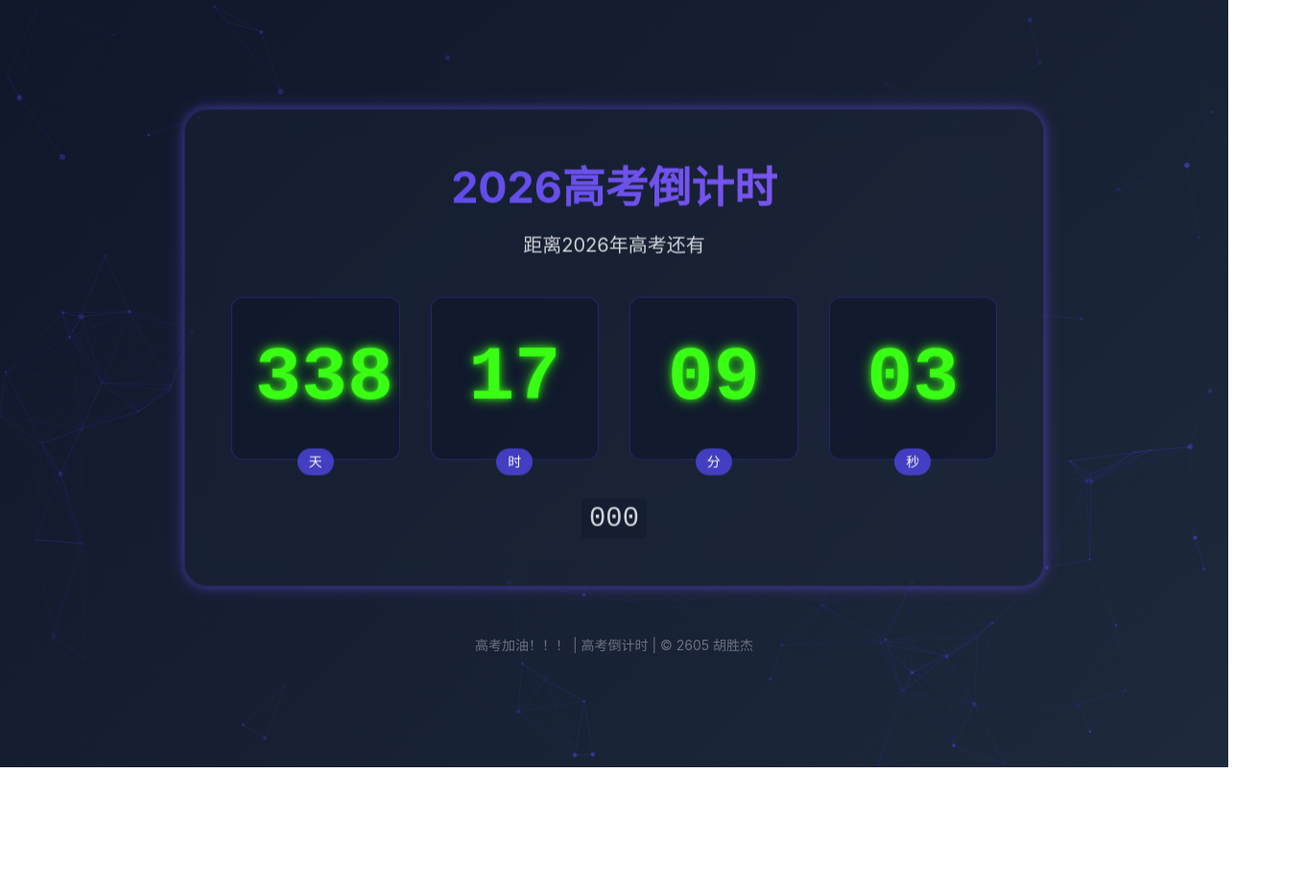
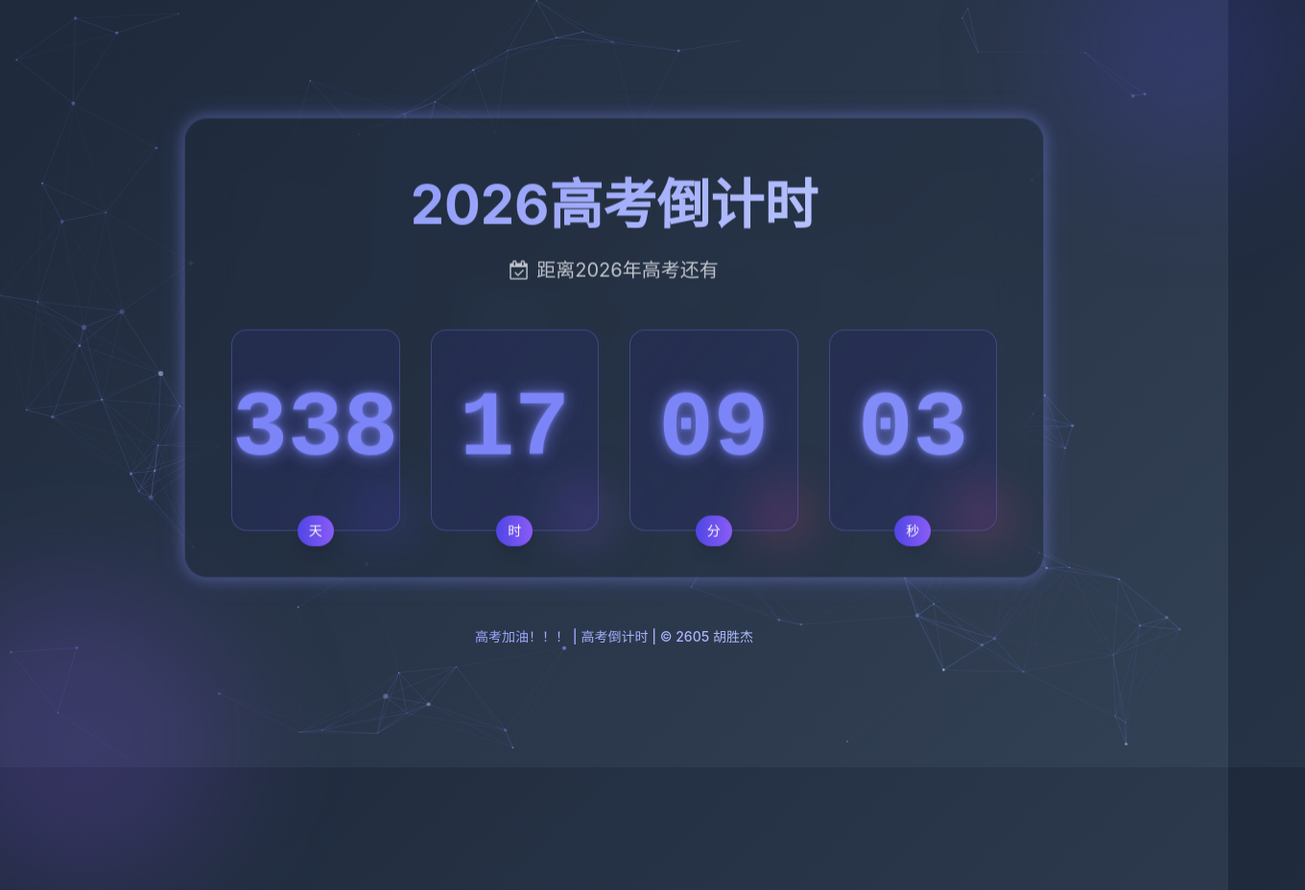
Before and after one commit to Hu-868/CTG-2026, a plain HTML site: page index.html in a window 1280 px wide. Shown: the whole page at 96% size, 1360 px wide, since content can reach past the window. Before the commit the page ends 800 px from the top, so only its background shows below. Drawn offline with nearby package versions, Linux system fonts and the light colour scheme; animation ran at ten frames a second; a web font is replaced by a local one.

Commit message:
Update index.html

```diff
--- a/index.html
+++ b/index.html
@@ -2,7 +2,7 @@
 <html lang="zh-CN">
 <head>
   <meta charset="UTF-8">
-  <meta name="viewport" content="width=device-width, initial-scale=1.0">
+  <meta name="viewport" content="width=device-width, initial-scale=1.0, maximum-scale=1.0, user-scalable=no">
   <title>2026高考倒计时</title>
   <script src="https://cdn.tailwindcss.com"></script>
   <link href="https://cdn.jsdelivr.net/npm/font-awesome@4.7.0/css/font-awesome.min.css" rel="stylesheet">
@@ -11,12 +11,12 @@
       theme: {
         extend: {
           colors: {
-            primary: '#4F46E5',
-            secondary: '#8B5CF6',
-            accent: '#EC4899',
-            dark: '#0F172A',
-            light: '#F8FAFC',
-            neon: '#39FF14',
+            primary: '#4F46E5',    // 靛蓝色主色调
+            secondary: '#8B5CF6',  // 紫色辅助色
+            accent: '#EC4899',     // 粉色强调色
+            dark: '#1E293B',       // 深色背景
+            light: '#F9FAFB',      // 浅色文本
+            glow: '#818CF8',       // 发光效果颜色
           },
           fontFamily: {
             digital: ['Digital-7', 'monospace'],
@@ -29,44 +29,66 @@
   <style type="text/tailwindcss">
     @layer utilities {
       .text-shadow {
-        text-shadow: 0 0 10px rgba(79, 70, 229, 0.8);
+        text-shadow: 0 0 15px rgba(129, 140, 248, 0.8);
       }
-      .text-shadow-neon {
-        text-shadow: 0 0 5px rgba(57, 255, 20, 0.5), 0 0 10px rgba(57, 255, 20, 0.5), 0 0 15px rgba(57, 255, 20, 0.5);
+      .text-shadow-glow {
+        text-shadow: 0 0 5px rgba(129, 140, 248, 0.7),
+                     0 0 15px rgba(129, 140, 248, 0.5),
+                     0 0 25px rgba(129, 140, 248, 0.3);
       }
       .bg-gradient-tech {
-        background: linear-gradient(135deg, #0F172A 0%, #1E293B 100%);
+        background: linear-gradient(135deg, #1E293B 0%, #334155 100%);
       }
       .glass-effect {
-        background: rgba(30, 41, 59, 0.3);
-        backdrop-filter: blur(15px);
-        border: 1px solid rgba(79, 70, 229, 0.2);
+        background: rgba(30, 41, 59, 0.25);
+        backdrop-filter: blur(24px);
+        border: 1px solid rgba(129, 140, 248, 0.2);
+        transition: all 0.3s ease;
+      }
+      .glass-effect:hover {
+        backdrop-filter: blur(32px);
+        border: 1px solid rgba(129, 140, 248, 0.4);
       }
       .animate-pulse-slow {
-        animation: pulse 3s cubic-bezier(0.4, 0, 0.6, 1) infinite;
+        animation: pulse 4s cubic-bezier(0.4, 0, 0.6, 1) infinite;
       }
       .animate-float {
         animation: float 6s ease-in-out infinite;
       }
       .card-hover {
-        transition: all 0.3s ease;
+        transition: all 0.3s cubic-bezier(0.25, 0.46, 0.45, 0.94);
       }
       .card-hover:hover {
-        transform: translateY(-5px);
-        box-shadow: 0 15px 30px rgba(0, 0, 0, 0.3);
+        transform: translateY(-8px) scale(1.01);
+        box-shadow: 0 20px 25px -5px rgba(0, 0, 0, 0.3), 0 10px 10px -5px rgba(0, 0, 0, 0.1);
       }
       .digit-transition {
         transition: all 0.3s cubic-bezier(0.175, 0.885, 0.32, 1.275);
       }
       .glow-border {
-        box-shadow: 0 0 10px rgba(79, 70, 229, 0.5), 0 0 20px rgba(139, 92, 246, 0.3);
+        box-shadow: 0 0 15px rgba(129, 140, 248, 0.4),
+                    0 0 30px rgba(129, 140, 248, 0.2);
+      }
+      .mobile-friendly {
+        touch-action: manipulation;
+      }
+      .gradient-text {
+        background-clip: text;
+        -webkit-background-clip: text;
+        color: transparent;
+        background-image: linear-gradient(135deg, #818CF8, #C7D2FE);
+      }
+      .digit-container {
+        display: flex;
+        justify-content: center;
+        align-items: center;
+        min-height: 120px; /* 根据需要调整 */
       }
     }
 
     @keyframes float {
-      0% { transform: translateY(0px); }
+      0%, 100% { transform: translateY(0px); }
       50% { transform: translateY(-15px); }
-      100% { transform: translateY(0px); }
     }
 
     @keyframes pulse-number {
@@ -89,31 +111,41 @@
     }
   </style>
 </head>
-<body class="font-inter bg-gradient-tech min-h-screen text-light overflow-x-hidden flex items-center justify-center p-4">
+<body class="font-inter bg-gradient-tech min-h-screen text-light overflow-x-hidden flex items-center justify-center p-4 md:p-8 mobile-friendly">
   <!-- 粒子背景容器 -->
   <div id="particles-js" class="fixed inset-0 z-0"></div>
 
+  <!-- 装饰元素 -->
+  <div class="absolute -top-20 -right-20 w-64 h-64 bg-primary/20 rounded-full blur-3xl animate-pulse-slow"></div>
+  <div class="absolute -bottom-32 -left-20 w-80 h-80 bg-secondary/20 rounded-full blur-3xl animate-pulse-slow" style="animation-delay: 2s;"></div>
+
   <div class="relative z-10 w-full max-w-4xl">
     <!-- 倒计时主容器 -->
-    <div class="glass-effect rounded-3xl p-6 md:p-12 card-hover glow-border animate-float">
-      <header class="text-center mb-10">
-        <h1 class="text-[clamp(1.8rem,4vw,2.8rem)] font-bold bg-clip-text text-transparent bg-gradient-to-r from-primary to-secondary text-shadow-lg mb-3">
+    <div class="glass-effect rounded-3xl p-4 sm:p-8 md:p-12 card-hover glow-border animate-float">
+      <header class="text-center mb-8 sm:mb-12">
+        <h1 class="text-[clamp(1.8rem,6vw,3.5rem)] font-bold gradient-text text-shadow-lg mb-3">
           2026高考倒计时
         </h1>
-        <p class="text-lg md:text-xl text-gray-300">
-          距离2026年高考还有
+        <p class="text-base sm:text-lg md:text-xl text-gray-300 opacity-90">
+          <i class="fa fa-calendar-check-o mr-2"></i>距离2026年高考还有
         </p>
       </header>
 
       <!-- 倒计时卡片 -->
-      <div id="countdown" class="grid grid-cols-2 md:grid-cols-4 gap-4 md:gap-8">
+      <div id="countdown" class="grid grid-cols-2 md:grid-cols-4 gap-4 sm:gap-6 md:gap-8">
         <!-- 天数 -->
         <div class="text-center">
           <div class="relative">
-            <div class="bg-dark/60 rounded-xl p-4 md:p-6 border border-primary/30">
-              <div id="days" class="text-[clamp(2.5rem,8vw,5rem)] font-bold font-digital text-neon text-shadow-neon digit-transition">00</div>
+            <div class="bg-gradient-to-br from-dark/60 to-dark/30 rounded-2xl p-4 sm:p-6 md:p-8 border border-glow/30 overflow-hidden">
+              <!-- 装饰性背景 -->
+              <div class="absolute top-0 left-0 w-full h-full bg-primary/10 rounded-2xl"></div>
+              <div class="absolute -bottom-4 -right-4 w-16 h-16 bg-primary/20 rounded-full blur-xl"></div>
+
+              <div class="digit-container"> <!-- 添加这个容器 -->
+                <div id="days" class="text-[clamp(2.5rem,10vw,6rem)] font-bold font-digital text-glow text-shadow-glow digit-transition">00</div>
+              </div>
             </div>
-            <div class="absolute -bottom-4 left-1/2 transform -translate-x-1/2 bg-primary/80 text-xs md:text-sm px-3 py-1 rounded-full">
+            <div class="absolute -bottom-4 left-1/2 transform -translate-x-1/2 bg-gradient-to-r from-primary to-secondary text-xs sm:text-sm px-3 py-1.5 rounded-full shadow-lg">
               天
             </div>
           </div>
@@ -122,10 +154,16 @@
         <!-- 小时 -->
         <div class="text-center">
           <div class="relative">
-            <div class="bg-dark/60 rounded-xl p-4 md:p-6 border border-primary/30">
-              <div id="hours" class="text-[clamp(2.5rem,8vw,5rem)] font-bold font-digital text-neon text-shadow-neon digit-transition">00</div>
+            <div class="bg-gradient-to-br from-dark/60 to-dark/30 rounded-2xl p-4 sm:p-6 md:p-8 border border-glow/30 overflow-hidden">
+              <!-- 装饰性背景 -->
+              <div class="absolute top-0 left-0 w-full h-full bg-primary/10 rounded-2xl"></div>
+              <div class="absolute -bottom-4 -right-4 w-16 h-16 bg-secondary/20 rounded-full blur-xl"></div>
+
+              <div class="digit-container"> <!-- 添加这个容器 -->
+                <div id="hours" class="text-[clamp(2.5rem,10vw,6rem)] font-bold font-digital text-glow text-shadow-glow digit-transition">00</div>
+              </div>
             </div>
-            <div class="absolute -bottom-4 left-1/2 transform -translate-x-1/2 bg-primary/80 text-xs md:text-sm px-3 py-1 rounded-full">
+            <div class="absolute -bottom-4 left-1/2 transform -translate-x-1/2 bg-gradient-to-r from-primary to-secondary text-xs sm:text-sm px-3 py-1.5 rounded-full shadow-lg">
               时
             </div>
           </div>
@@ -134,10 +172,16 @@
         <!-- 分钟 -->
         <div class="text-center">
           <div class="relative">
-            <div class="bg-dark/60 rounded-xl p-4 md:p-6 border border-primary/30">
-              <div id="minutes" class="text-[clamp(2.5rem,8vw,5rem)] font-bold font-digital text-neon text-shadow-neon digit-transition">00</div>
+            <div class="bg-gradient-to-br from-dark/60 to-dark/30 rounded-2xl p-4 sm:p-6 md:p-8 border border-glow/30 overflow-hidden">
+              <!-- 装饰性背景 -->
+              <div class="absolute top-0 left-0 w-full h-full bg-primary/10 rounded-2xl"></div>
+              <div class="absolute -bottom-4 -right-4 w-16 h-16 bg-accent/20 rounded-full blur-xl"></div>
+
+              <div class="digit-container"> <!-- 添加这个容器 -->
+                <div id="minutes" class="text-[clamp(2.5rem,10vw,6rem)] font-bold font-digital text-glow text-shadow-glow digit-transition">00</div>
+              </div>
             </div>
-            <div class="absolute -bottom-4 left-1/2 transform -translate-x-1/2 bg-primary/80 text-xs md:text-sm px-3 py-1 rounded-full">
+            <div class="absolute -bottom-4 left-1/2 transform -translate-x-1/2 bg-gradient-to-r from-primary to-secondary text-xs sm:text-sm px-3 py-1.5 rounded-full shadow-lg">
               分
             </div>
           </div>
@@ -146,25 +190,26 @@
         <!-- 秒 -->
         <div class="text-center">
           <div class="relative">
-            <div class="bg-dark/60 rounded-xl p-4 md:p-6 border border-primary/30">
-              <div id="seconds" class="text-[clamp(2.5rem,8vw,5rem)] font-bold font-digital text-neon text-shadow-neon digit-transition">00</div>
+            <div class="bg-gradient-to-br from-dark/60 to-dark/30 rounded-2xl p-4 sm:p-6 md:p-8 border border-glow/30 overflow-hidden">
+              <!-- 装饰性背景 -->
+              <div class="absolute top-0 left-0 w-full h-full bg-primary/10 rounded-2xl"></div>
+              <div class="absolute -bottom-4 -right-4 w-16 h-16 bg-accent/20 rounded-full blur-xl"></div>
+
+              <div class="digit-container"> <!-- 添加这个容器 -->
+                <div id="seconds" class="text-[clamp(2.5rem,10vw,6rem)] font-bold font-digital text-glow text-shadow-glow digit-transition">00</div>
+              </div>
             </div>
-            <div class="absolute -bottom-4 left-1/2 transform -translate-x-1/2 bg-primary/80 text-xs md:text-sm px-3 py-1 rounded-full">
+            <div class="absolute -bottom-4 left-1/2 transform -translate-x-1/2 bg-gradient-to-r from-primary to-secondary text-xs sm:text-sm px-3 py-1.5 rounded-full shadow-lg">
               秒
             </div>
           </div>
         </div>
       </div>
-
-      <!-- 毫秒 -->
-      <div id="milliseconds" class="text-center text-[clamp(1.2rem,3vw,1.8rem)] font-digital text-gray-300 mt-8 md:mt-10">
-        <span class="px-2 py-1 bg-dark/40 rounded">000</span>
-      </div>
     </div>
 
     <!-- 页脚 -->
-    <footer class="text-center mt-12 text-gray-500 text-sm">
-      <p>高考加油！！！ | 高考倒计时 |  © 2605 胡胜杰</p>
+    <footer class="text-center mt-10 sm:mt-12 text-gray-400 text-xs sm:text-sm">
+      <p class="gradient-text font-medium">高考加油！！！ | 高考倒计时 | © 2605 胡胜杰</p>
     </footer>
   </div>
 
@@ -175,33 +220,46 @@
   <script>
     // 粒子背景配置
     document.addEventListener('DOMContentLoaded', function() {
+      // 增强粒子效果
       particlesJS('particles-js', {
         "particles": {
           "number": {
-            "value": 100,
+            "value": 150,  // 增加粒子数量
             "density": {
               "enable": true,
-              "value_area": 800
+              "value_area": 1000
             }
           },
           "color": {
-            "value": "#4F46E5"
+            "value": ["#818CF8", "#A78BFA", "#C7D2FE"]  // 使用渐变色调
           },
           "shape": {
             "type": "circle",
           },
           "opacity": {
-            "value": 0.6,
-            "random": true
+            "value": 0.8,
+            "random": true,
+            "anim": {
+              "enable": true,
+              "speed": 1,
+              "opacity_min": 0.2,
+              "sync": false
+            }
           },
           "size": {
             "value": 3,
-            "random": true
+            "random": true,
+            "anim": {
+              "enable": true,
+              "speed": 2,
+              "size_min": 0.5,
+              "sync": false
+            }
           },
           "line_linked": {
             "enable": true,
             "distance": 150,
-            "color": "#4F46E5",
+            "color": "#818CF8",
             "opacity": 0.2,
             "width": 1
           },
@@ -230,13 +288,13 @@
           },
           "modes": {
             "grab": {
-              "distance": 140,
+              "distance": 180,
               "line_linked": {
                 "opacity": 0.5
               }
             },
             "push": {
-              "particles_nb": 4
+              "particles_nb": 8
             }
           }
         },
@@ -251,8 +309,7 @@
         days: '',
         hours: '',
         minutes: '',
-        seconds: '',
-        milliseconds: ''
+        seconds: ''
       };
 
       // 倒计时函数
@@ -266,7 +323,6 @@
           document.getElementById('hours').innerText = '00';
           document.getElementById('minutes').innerText = '00';
           document.getElementById('seconds').innerText = '00';
-          document.getElementById('milliseconds').innerText = '000';
           return;
         }
 
@@ -275,29 +331,25 @@
         const hours = Math.floor((distance % (1000 * 60 * 60 * 24)) / (1000 * 60 * 60));
         const minutes = Math.floor((distance % (1000 * 60 * 60)) / (1000 * 60));
         const seconds = Math.floor((distance % (1000 * 60)) / 1000);
-        const milliseconds = Math.floor((distance % 1000) / 1);
 
         // 格式化数字
         const formattedDays = days.toString().padStart(2, '0');
         const formattedHours = hours.toString().padStart(2, '0');
         const formattedMinutes = minutes.toString().padStart(2, '0');
         const formattedSeconds = seconds.toString().padStart(2, '0');
-        const formattedMilliseconds = milliseconds.toString().padStart(3, '0');
 
         // 更新DOM并添加变化动画
         updateDigit('days', formattedDays);
         updateDigit('hours', formattedHours);
         updateDigit('minutes', formattedMinutes);
         updateDigit('seconds', formattedSeconds);
-        document.getElementById('milliseconds').querySelector('span').innerText = formattedMilliseconds;
 
         // 保存当前值
         lastValues = {
           days: formattedDays,
           hours: formattedHours,
           minutes: formattedMinutes,
-          seconds: formattedSeconds,
-          milliseconds: formattedMilliseconds
+          seconds: formattedSeconds
         };
       }
 
@@ -316,8 +368,8 @@
       // 初始更新
       updateCountdown();
 
-      // 每毫秒更新一次以确保毫秒精度
-      setInterval(updateCountdown, 1);
+      // 每秒更新一次
+      setInterval(updateCountdown, 1000);
     });
   </script>
 </body>
```
